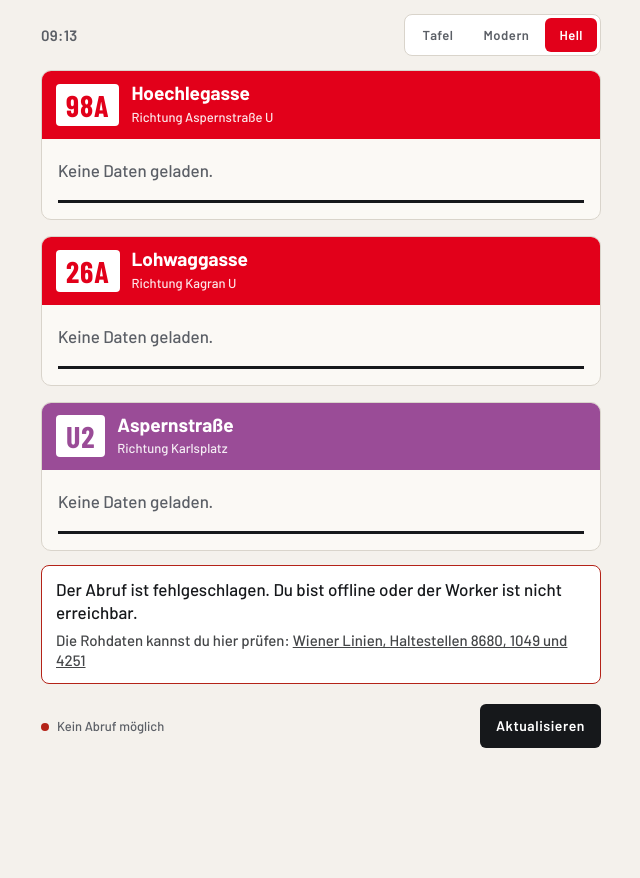
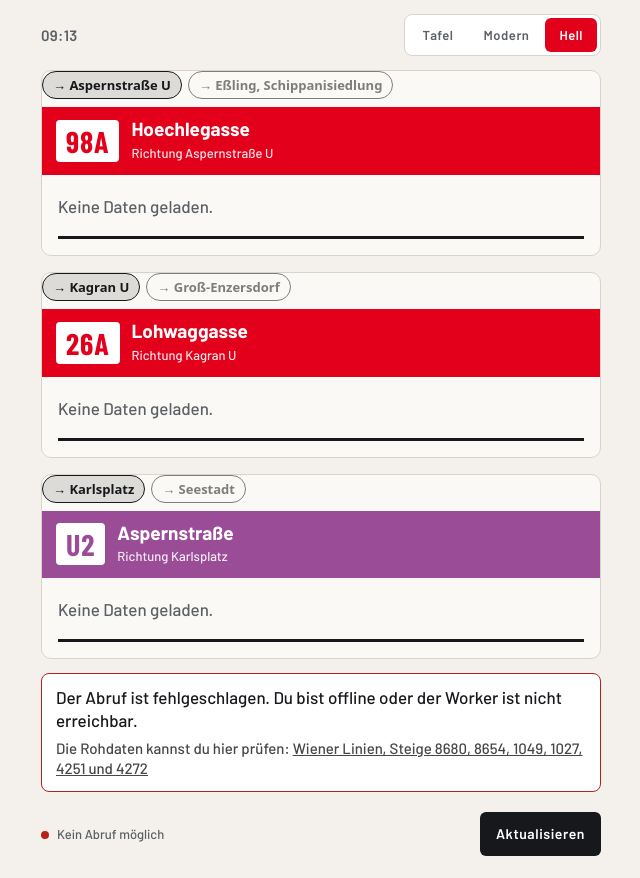
Before and after one commit to marioaininger-bot/oeffi, a plain HTML site: page index.html in a window 1280 px wide. Shown: the whole page, without its empty margins (319-959 px from the left). Before the commit the page ends 800 px from the top, so only its background shows below. Drawn offline with nearby package versions, Linux system fonts and the light colour scheme; no server answers; a web font is replaced by a local one.

Commit message:
Gegenrichtung je Haltestelle als Umschalter (#8)
* Gegenrichtung je Haltestelle als Umschalter

98A Hoechlegasse (8654, Eßling) und U2 Aspernstraße (4272, Seestadt)
erhalten einen Umschalter. RBLS im Worker, CONNS und README angepasst.
Der Worker muss von Hand neu deployt werden.

Co-Authored-By: Claude Sonnet 5.5 <noreply@anthropic.com>
Claude-Session: https://claude.ai/code/session_01NtiAqBLSDmAwCQZTFweSXh

* 26A Lohwaggasse: Gegenrichtung Groß-Enzersdorf (RBL 1027)

Co-Authored-By: Claude Sonnet 5.5 <noreply@anthropic.com>
Claude-Session: https://claude.ai/code/session_01NtiAqBLSDmAwCQZTFweSXh

---------

Co-authored-by: Claude <noreply@anthropic.com>

```diff
--- a/index.html
+++ b/index.html
@@ -173,6 +173,9 @@ html[data-mode="hell"] .h-first .u small .ft { font-size: 1em; margin-left: 0; }
 html[data-mode="hell"] .h-r .t .ft { font-size: .9em; margin-left: 2px; }
 #t-box, #m-box { display: flex; flex-direction: column; gap: 22px; }
 #h-box { display: flex; flex-direction: column; gap: 16px; }
+.dir { display: flex; gap: 6px; flex-wrap: wrap; margin: 0 0 8px; }
+.dir button { font: 600 13px system-ui, sans-serif; color: inherit; background: transparent; border: 1px solid currentColor; border-radius: 999px; padding: 4px 10px; opacity: .55; cursor: pointer; }
+.dir button[aria-pressed="true"] { opacity: 1; background: rgba(128,128,128,.25); }
 .m-conn { display: flex; flex-direction: column; gap: 12px; }
 .m-conn + .m-conn { border-top: 1px solid var(--m-track); padding-top: 20px; }
 .m-conn .at { margin-top: -2px; }
@@ -198,7 +201,7 @@ html[data-mode="hell"] .h-r .t .ft { font-size: .9em; margin-left: 2px; }
 
   <div class="err" id="err" role="alert" hidden>
     <p id="err-t"></p>
-    <p>Die Rohdaten kannst du hier prüfen: <a href="https://www.wienerlinien.at/ogd_realtime/monitor?rbl=8680&amp;rbl=1049&amp;rbl=4251" target="_blank" rel="noopener noreferrer">Wiener Linien, Haltestellen 8680, 1049 und 4251</a></p>
+    <p>Die Rohdaten kannst du hier prüfen: <a href="https://www.wienerlinien.at/ogd_realtime/monitor?rbl=8680&amp;rbl=8654&amp;rbl=1049&amp;rbl=1027&amp;rbl=4251&amp;rbl=4272" target="_blank" rel="noopener noreferrer">Wiener Linien, Steige 8680, 8654, 1049, 1027, 4251 und 4272</a></p>
   </div>
 
   <div class="bar" id="bar" data-s="">
@@ -214,11 +217,18 @@ html[data-mode="hell"] .h-r .t .ft { font-size: .9em; margin-left: 2px; }
   var URL_API = 'https://oeffi.mario-aininger.workers.dev';
   /* Verbindungen in der Reihenfolge der Anzeige. rbl = Steig-Nummer der Wiener Linien, muss zur Liste im Worker passen. */
   var CONNS = [
-    { id: '98A', rbl: '8680', line: '98A', name: 'Hoechlegasse', to: 'Aspernstraße U', tafel: '#E2001A' },
-    { id: '26A', rbl: '1049', line: '26A', name: 'Lohwaggasse', to: 'Kagran U', tafel: '#E2001A' },
-    { id: 'U2',  rbl: '4251', line: 'U2',  name: 'Aspernstraße', to: 'Karlsplatz', color: '#9A4C97', tafel: '#D79BD4' }
+    { id: '98A', rbl: '8680', line: '98A', name: 'Hoechlegasse', to: 'Aspernstraße U', tafel: '#E2001A', back: { rbl: '8654', to: 'Eßling, Schippanisiedlung' } },
+    { id: '26A', rbl: '1049', line: '26A', name: 'Lohwaggasse', to: 'Kagran U', tafel: '#E2001A', back: { rbl: '1027', to: 'Groß-Enzersdorf' } },
+    { id: 'U2',  rbl: '4251', line: 'U2',  name: 'Aspernstraße', to: 'Karlsplatz', color: '#9A4C97', tafel: '#D79BD4', back: { rbl: '4272', to: 'Seestadt' } }
   ];
-  var TZ = 'Europe/Vienna', EVERY = 30000, KEY = 'oeffi-ansicht';
+  /* Je Verbindung mit "back" gibt es eine Gegenrichtung (eigener Steig), umschaltbar. Alle Varianten, auch die Gegenrichtungen, müssen im Worker in RBLS stehen. */
+  var VARIANTS = [];
+  CONNS.forEach(function (c) {
+    c.key = c.id; VARIANTS.push(c);
+    if (c.back) { c.rev = Object.assign({}, c, { rbl: c.back.rbl, to: c.back.to, key: c.id + '-r', back: null }); VARIANTS.push(c.rev); }
+  });
+  var dirs = {};
+  var TZ = 'Europe/Vienna', EVERY = 30000, KEY = 'oeffi-ansicht', KEYDIR = 'oeffi-richtung';
   var RING_FULL = 540.4, RING_MIN = 10, AXIS_MIN = 30, SHOW = 4;
   var SVGNS = 'http://www.w3.org/2000/svg';
   var tf = new Intl.DateTimeFormat('de-AT', { hour: '2-digit', minute: '2-digit', timeZone: TZ });
@@ -235,7 +245,7 @@ html[data-mode="hell"] .h-r .t .ft { font-size: .9em; margin-left: 2px; }
   /* Ergebnis: je Verbindung eine sortierte Liste. null heißt, die Haltestelle fehlt in der Antwort. */
   function collect(json) {
     var monitors = (json && json.data && json.data.monitors) || [], out = {};
-    CONNS.forEach(function (c) {
+    VARIANTS.forEach(function (c) {
       var found = false, list = [];
       monitors.forEach(function (m) {
         var attr = (m.locationStop && m.locationStop.properties && m.locationStop.properties.attributes) || {};
@@ -251,7 +261,7 @@ html[data-mode="hell"] .h-r .t .ft { font-size: .9em; margin-left: 2px; }
         });
       });
       list.sort(function (a, b) { return a.r - b.r; });
-      out[c.id] = found ? list : null;
+      out[c.key] = found ? list : null;
     });
     return out;
   }
@@ -279,7 +289,7 @@ html[data-mode="hell"] .h-r .t .ft { font-size: .9em; margin-left: 2px; }
   function isLate(d) { return delayMin(d) >= 2; }
   function countdown(d, now) { return Math.max(0, Math.floor((d.r - now) / 60000)); }
   function upcoming(c, now) {
-    var all = state.deps[c.id];
+    var all = state.deps[c.key];
     return all ? all.filter(function (d) { return d.r > now - 30000; }) : null;
   }
   /* Ausstattung des Fahrzeugs: nur anzeigen, was die Wiener Linien ausdrücklich melden (fehlende Angabe = nichts anzeigen) */
@@ -425,12 +435,29 @@ html[data-mode="hell"] .h-r .t .ft { font-size: .9em; margin-left: 2px; }
     return wrap;
   }
 
+  /* Umschalter Hin/Zurück je Haltestelle */
+  function dirToggle(c0, cur) {
+    var g = el('div', 'dir'); g.setAttribute('role', 'group'); g.setAttribute('aria-label', 'Richtung ' + c0.name);
+    [c0, c0.rev].forEach(function (x) {
+      var b = el('button', '', '\u2192 ' + x.to); b.type = 'button';
+      b.setAttribute('data-id', c0.id); b.setAttribute('data-rev', x === c0 ? '0' : '1');
+      b.setAttribute('aria-pressed', String(x === cur));
+      g.appendChild(b);
+    });
+    return g;
+  }
+
   var VIEWS = { tafel: ['t-box', blockTafel], modern: ['m-box', blockModern], hell: ['h-box', blockHell] };
 
   function render() {
     var now = Date.now(), v = VIEWS[mode], box = $(v[0]);
     box.textContent = '';
-    CONNS.forEach(function (c) { box.appendChild(v[1](c, upcoming(c, now), now)); });
+    CONNS.forEach(function (c0) {
+      var c = (dirs[c0.id] && c0.rev) ? c0.rev : c0;
+      var blk = v[1](c, upcoming(c, now), now);
+      if (c0.rev) blk.insertBefore(dirToggle(c0, c), blk.firstChild);
+      box.appendChild(blk);
+    });
 
     /* Zeile oben links: Uhrzeit (Tafel, Hell) oder Live-Anzeige (Modern) */
     var tl = $('top-l'), stale = !state.at || state.err || (now - state.at) > 90000;
@@ -467,6 +494,14 @@ html[data-mode="hell"] .h-r .t .ft { font-size: .9em; margin-left: 2px; }
     if (b) setMode(b.getAttribute('data-mode'), true);
   });
 
+  document.querySelector('main').addEventListener('click', function (e) {
+    var b = e.target.closest ? e.target.closest('.dir button') : null;
+    if (!b) return;
+    dirs[b.getAttribute('data-id')] = b.getAttribute('data-rev') === '1';
+    try { localStorage.setItem(KEYDIR, JSON.stringify(dirs)); } catch (x) {}
+    render();
+  });
+
   function start() {
     clearInterval(timer);
     timer = setInterval(function () { if (!document.hidden) load(); }, EVERY);
@@ -477,6 +512,7 @@ html[data-mode="hell"] .h-r .t .ft { font-size: .9em; margin-left: 2px; }
 
   var saved = null;
   try { saved = localStorage.getItem(KEY); } catch (e) {}
+  try { var sd = JSON.parse(localStorage.getItem(KEYDIR) || '{}'); if (sd && typeof sd === 'object') dirs = sd; } catch (e) {}
   setMode(saved, false);
   load(); start();
 })();
--- a/worker.js
+++ b/worker.js
@@ -1,9 +1,9 @@
-// Cloudflare Worker: reicht die Abfahrten der Wiener Linien für drei feste Steige weiter:
-// Hoechlegasse (RBL 8680, 98A), Lohwaggasse (RBL 1049, 26A Richtung Kagran U) und Aspernstraße (RBL 4251, U2 Richtung Karlsplatz).
+// Cloudflare Worker: reicht die Abfahrten der Wiener Linien für feste Steige weiter:
+// Hoechlegasse (RBL 8680 Richtung Aspernstraße U, 8654 Richtung Eßling), Lohwaggasse (RBL 1049 Richtung Kagran U, 1027 Richtung Groß-Enzersdorf) und Aspernstraße (RBL 4251 Richtung Karlsplatz, 4272 Richtung Seestadt).
 // Die Antwort enthält alle drei Monitore und geht an die Seite auf GitHub Pages. Der Worker setzt dabei die Freigabe (CORS), die die Wiener Linien selbst nicht senden.
 // Die Steige sind fest eingetragen, der Worker lässt sich also nicht als offener Weiterleiter für andere Abfragen nutzen.
 
-const RBLS = [8680, 1049, 4251];
+const RBLS = [8680, 8654, 1049, 1027, 4251, 4272];
 const UPSTREAM = 'https://www.wienerlinien.at/ogd_realtime/monitor?' + RBLS.map((r) => 'rbl=' + r).join('&');
 const ALLOWED_ORIGINS = ['https://marioaininger-bot.github.io', 'https://abfahrt.aininger.com'];
 
```
Also changed, not shown: 1 other file.
